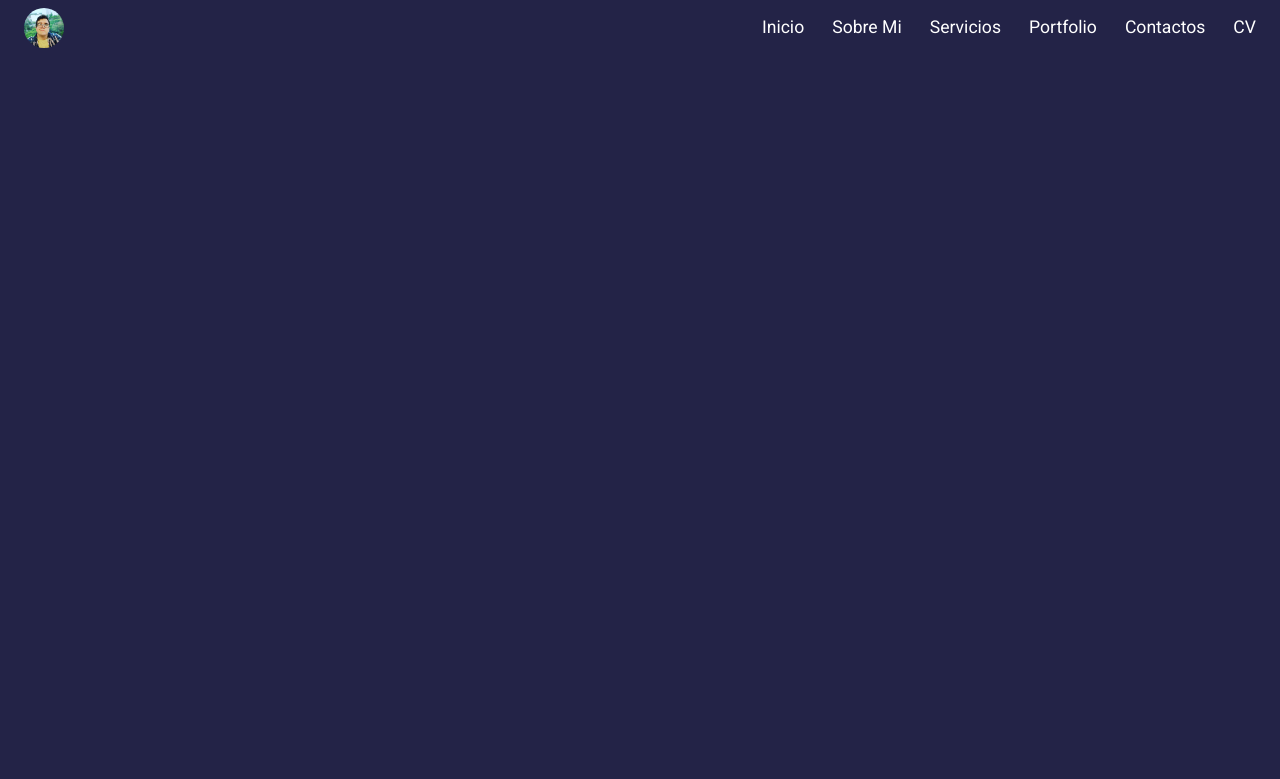
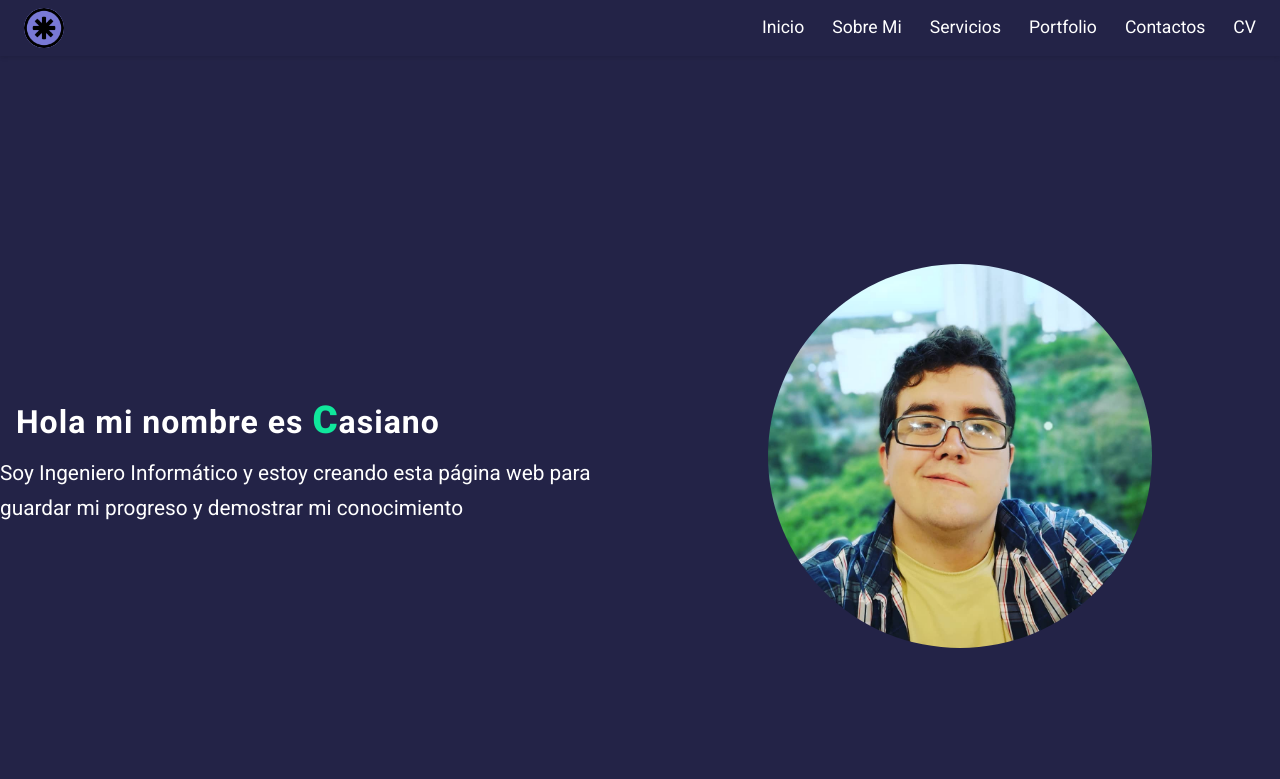
Before and after one commit to luis-be/PaginaWebPortfolio, a plain HTML site: page index.html in a window 1280 px wide. Drawn offline with Linux system fonts and the light colour scheme.

Commit message:
CSS
Editadas algunas cosas en el CSS y colores y eso. Stuff might break.

```diff
--- a/index.html
+++ b/index.html
@@ -15,7 +15,7 @@
     <header class="header-container">
       <div class="logo-container">
         <img
-          src="./images/fotoPerfil.jpg"
+          src="./images/logo.png"
           alt="Imagen de perfil del portfolio"
           class="logo"
         />
@@ -33,7 +33,27 @@
         </nav>
       </div>
     </header>
-    <main></main>
+    <main>
+      <section class="hero-section">
+        <div class="hero-text">
+          <h1>
+            Hola mi nombre es
+            <p class="main-text"><span>C</span>asiano</p>
+          </h1>
+          <p class="hero-description">
+            Soy Ingeniero Informático y estoy creando esta página web para
+            guardar mi progreso y demostrar mi conocimiento
+          </p>
+        </div>
+        <div class="hero-img-container">
+          <img
+            class="hero-img"
+            src="./images/fotoPerfil.jpg"
+            alt="Foto de perfil de Casiano"
+          />
+        </div>
+      </section>
+    </main>
     <footer></footer>
   </body>
 </html>
--- a/styles.css
+++ b/styles.css
@@ -1,4 +1,4 @@
-/*Resetear Estilo*/
+/*-------Resetear Estilo-------*/
 
 * {
   margin: 0;
@@ -6,7 +6,7 @@
   box-sizing: border-box;
 }
 
-/*Estilo General*/
+/*-------Estilo General-------*/
 
 body {
   background-color: #232347;
@@ -27,14 +27,18 @@ a {
   text-decoration: none;
 }
 
-/*Estilo del Header*/
+.container {
+  width: 80%;
+  margin: 0 auto;
+}
+/*-------Estilo del Header-------*/
 
 .header-container {
   display: flex;
   justify-content: space-between;
   align-items: center;
   padding: 8px 24px;
-  box-sizing: 0 2px 4px rgba(0, 0, 0, 0.1);
+  box-shadow: 0 2px 4px rgba(0, 0, 0, 0.1);
 }
 
 .header-nav-list {
@@ -45,6 +49,25 @@ a {
 
 .header-nav-list li a {
   font-size: 1.1rem;
+  position: relative;
+}
+
+/*-------efecto de letra-------*/
+.header-nav-list li a::after {
+  content: "";
+  height: 2px;
+  width: 0;
+  background-color: #dcdcb8;
+  left: 0;
+  position: absolute;
+  bottom: -2px;
+  transition: 0.2s;
+}
+
+.header-nav-list li a:hover,
+.header-nav-list li a:hover::after {
+  width: 100%;
+  color: #cdcde0;
 }
 
 .logo-container {
@@ -54,4 +77,56 @@ a {
 
 .logo {
   border-radius: 50%;
+  background-color: #7979d5;
 }
+
+/*-------Estilo sección "Hero"-------*/
+
+.hero-section {
+  height: 100vh;
+  display: flex;
+  align-items: center;
+  justify-content: space-between;
+}
+
+.hero-text {
+  flex: 1;
+  max-width: 60%;
+}
+
+.hero-text h1 {
+  font-size: 2rem;
+  letter-spacing: 1px;
+  margin: 16px;
+  margin-bottom: 16px;
+}
+
+.main-text {
+  display: inline-block;
+}
+
+.main-text span {
+  color: #10e79c;
+  font-weight: bolder;
+  font-size: larger;
+}
+
+.hero-description {
+  font-size: 1.3rem;
+  line-height: 1.7;
+}
+
+.hero-img-container {
+  flex: 1;
+  display: flex;
+  justify-content: center;
+  align-items: center;
+  aspect-ratio: 1;
+}
+
+.hero-img {
+  width: 60%;
+  height: 60%;
+  border-radius: 50%;
+  object-fit: scale-down;
+}
```
Also changed, not shown: images/logo.png (added).
